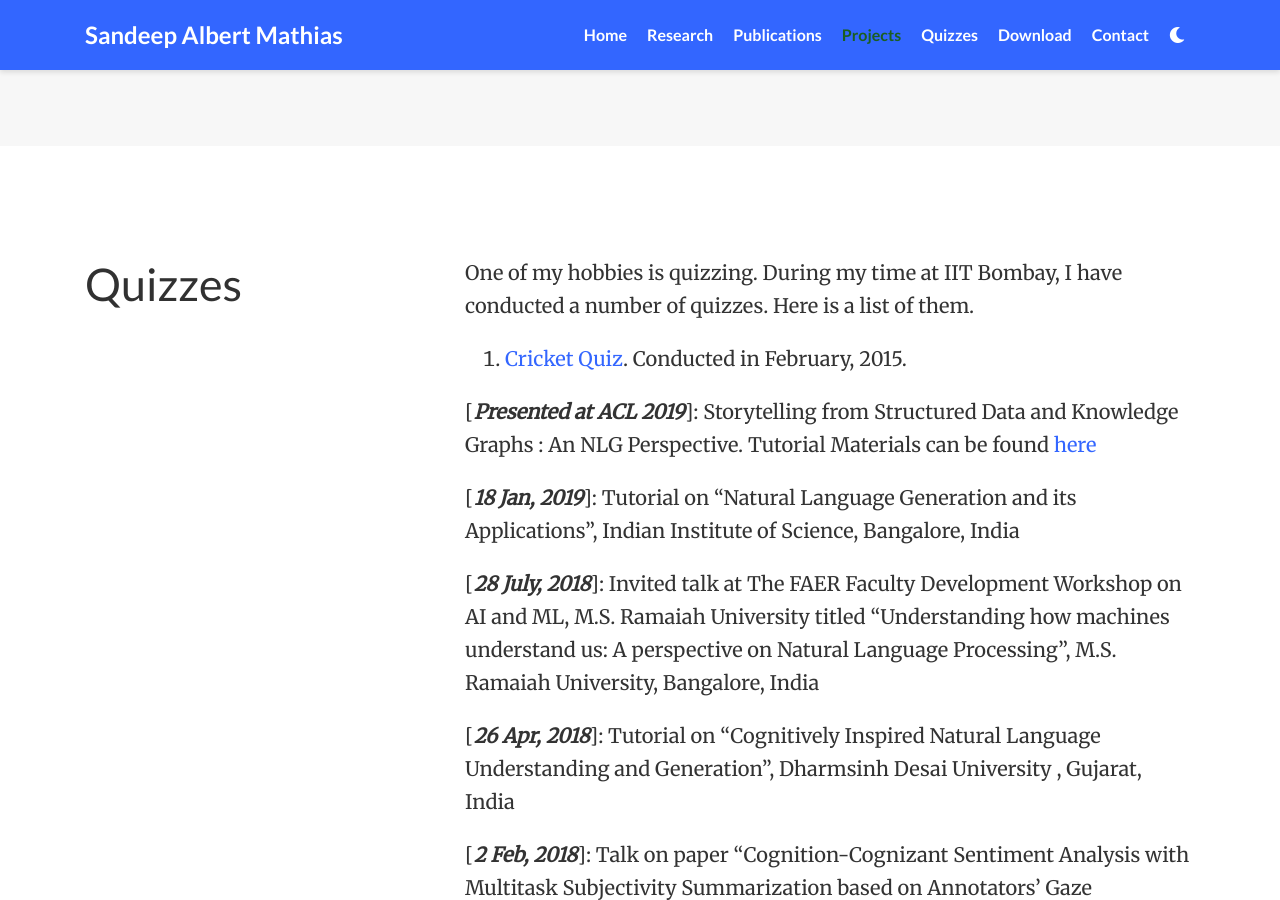
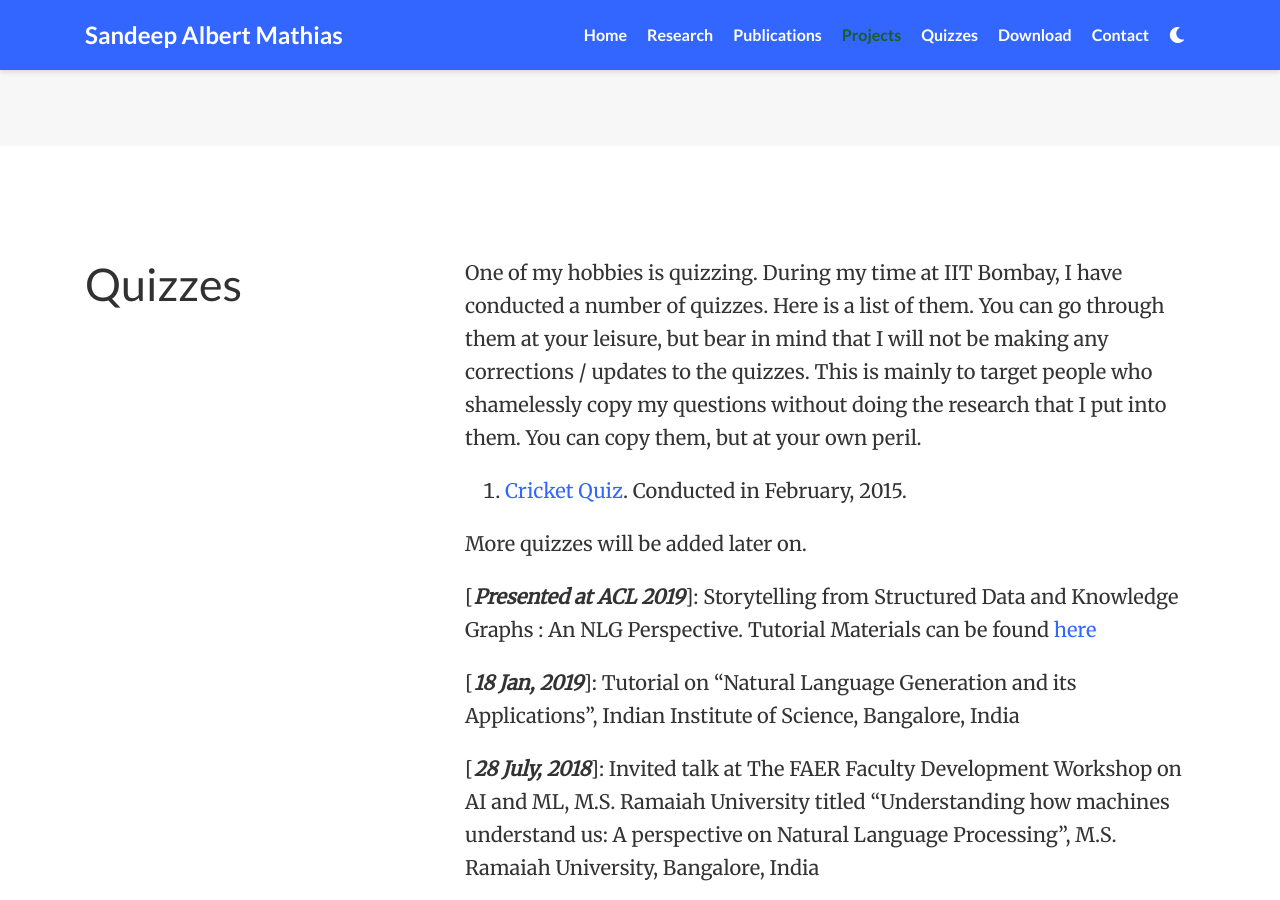
Before and after one commit to lwsam/lwsam.github.io, a Jekyll site: the page index.html, which Jekyll copies as it is, in a window 1280 px wide and 900 px high, scrolled down 3401 px. Built offline with Jekyll 4.4.1, drawn with Linux system fonts in a browser that asks for light colours; nearby versions of some CDN libraries; Markdown is read by kramdown in place of the engine named in the settings; a style sheet for code colours, icons or effects is not loaded.

Commit message:
Update index.html

```diff
--- a/index.html
+++ b/index.html
@@ -280,12 +280,13 @@
     <h1>Quizzes</h1>
   </div>
   <div class="col-12 col-lg-8">
-  <p>One of my hobbies is quizzing. During my time at IIT Bombay, I have conducted a number of quizzes. Here is a list of them.</p>
+  <p>One of my hobbies is quizzing. During my time at IIT Bombay, I have conducted a number of quizzes. Here is a list of them. You can go through them at your leisure, but bear in mind that I will not be making any corrections / updates to the quizzes. This is mainly to target people who shamelessly copy my questions without doing the research that I put into them. You can copy them, but at your own peril.</p>
   <p>
 	<ol>
 		<li><a href="/quizzes/Cricket Quiz.zip">Cricket Quiz</a>. Conducted in February, 2015.
 	</ol>
   </p>
+  <p>More quizzes will be added later on.</p>
 <p><p>[<em><strong>Presented at ACL 2019</strong></em>]: Storytelling from Structured Data and Knowledge Graphs : An NLG Perspective. Tutorial Materials can be found <a href="https://sites.google.com/view/acl-19-nlg">here</a></p>
 <p>[<em><strong>18 Jan, 2019</strong></em>]: Tutorial on &ldquo;Natural Language Generation and its Applications&rdquo;, Indian Institute of Science, Bangalore, India</p>
 <p>[<em><strong>28 July, 2018</strong></em>]: Invited talk at The FAER Faculty Development Workshop on AI and ML, M.S. Ramaiah University titled &ldquo;Understanding how machines understand us: A perspective on Natural Language Processing&rdquo;, M.S. Ramaiah University, Bangalore, India</p>
```
